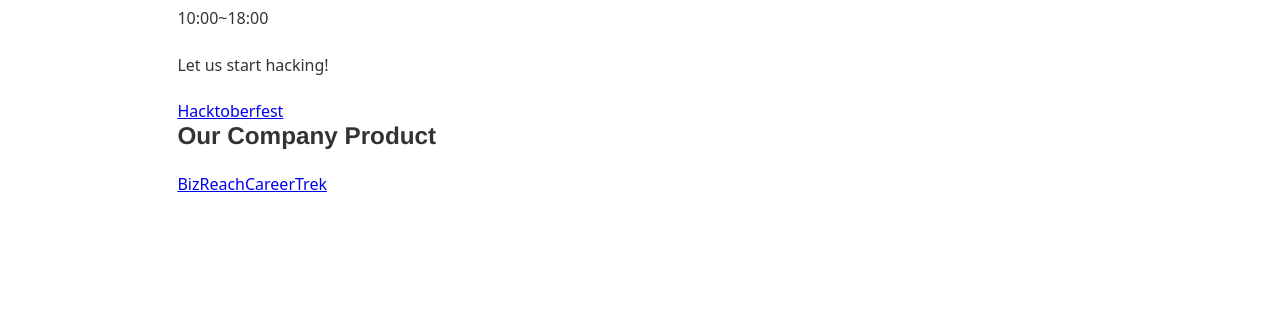
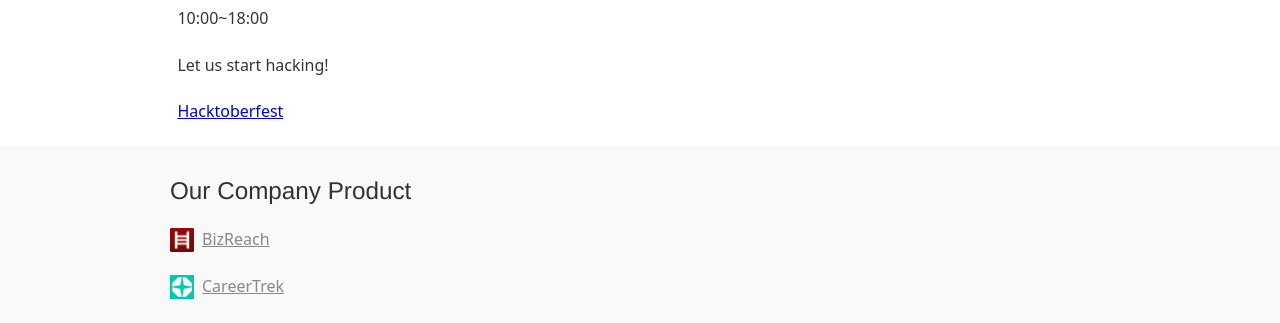
Before and after one commit to careertrek-hacktoberfest-day-2018/careertrek-hacktoberfest-day-2018.github.io, a Gatsby site: page / in a window 1280 px wide. Shown: the part 757-1080 px from the top of the page. Before the commit the page ends 976 px from the top, so only its background shows below. Built offline with nearby package versions, Linux system fonts and the light colour scheme; Gatsby itself is replaced by a stand-in of ours.

Commit message:
beautified footer

```diff
--- a/src/components/layout.tsx
+++ b/src/components/layout.tsx
@@ -3,20 +3,70 @@
 import { StaticQuery, graphql } from 'gatsby';
 
 import Header from './header';
+import bizreachTrekIcon from '../images/bizreach-icon.png';
+import careerTrekIcon from '../images/careertrek-icon.png';
 
 interface LayoutProps {
-  children: any
+  children: any;
 }
 
 interface MetaData {
-  name: String,
-  content: String,
+  name: String;
+  content: String;
 }
 
-const metaDataList : Array<MetaData> = [
+const metaDataList: Array<MetaData> = [
   { name: 'description', content: 'Careertrek Hacktoberfest Day 2018' },
   { name: 'keywords', content: 'hacktoberfest, careertrek' },
 ];
+
+const Footer = () => (
+  <footer
+    style={{
+      width: '100vw',
+      backgroundColor: '#f9f9f9',
+      paddingTop: '32px',
+    }}
+  >
+    <div
+      style={{
+        margin: '0 auto',
+        maxWidth: 940,
+        fontFamily:
+          '"Sailec-Bold", system-ui, -apple-system, BlinkMacSystemFont, "Segoe UI", "Roboto", "Helvetica Neue", "Helvetica", "Arial", sans-serif',
+      }}
+    >
+      <h2 style={{ fontWeight: 200 }}>Our Company Product</h2>
+      <div style={LinkWrapperStyle}>
+        <img src={bizreachTrekIcon} style={iconStyle} />
+        <a href="https://www.bizreach.jp/" target="_blank" style={linkStyle}>
+          BizReach
+        </a>
+      </div>
+      <div style={LinkWrapperStyle}>
+        <img src={careerTrekIcon} style={iconStyle} />
+        <a href="https://www.careertrek.com/" target="_blank" style={linkStyle}>
+          CareerTrek
+        </a>
+      </div>
+    </div>
+  </footer>
+);
+
+const LinkWrapperStyle = {
+  display: 'flex',
+};
+
+const iconStyle = {
+  display: 'inline-block',
+  width: '24px',
+  height: '24px',
+  marginRight: '8px',
+};
+
+const linkStyle = {
+  color: '#888',
+};
 
 const Layout = ({ children }: LayoutProps) => (
   <StaticQuery
@@ -29,13 +79,9 @@
         }
       }
     `}
-
     render={data => (
       <>
-        <Helmet
-          title={data.site.siteMetadata.title}
-          meta={metaDataList}
-        >
+        <Helmet title={data.site.siteMetadata.title} meta={metaDataList}>
           <html lang="en" />
         </Helmet>
         <Header siteTitle={data.site.siteMetadata.title} />
@@ -45,11 +91,13 @@
             maxWidth: 960,
             padding: '0px 1.0875rem 1.45rem',
             paddingTop: 0,
-            fontFamily: '"Sailec-Bold", system-ui, -apple-system, BlinkMacSystemFont, "Segoe UI", "Roboto", "Helvetica Neue", "Helvetica", "Arial", sans-serif',
+            fontFamily:
+              '"Sailec-Bold", system-ui, -apple-system, BlinkMacSystemFont, "Segoe UI", "Roboto", "Helvetica Neue", "Helvetica", "Arial", sans-serif',
           }}
         >
           {children}
         </div>
+        <Footer />
       </>
     )}
   />
--- a/src/pages/index.tsx
+++ b/src/pages/index.tsx
@@ -1,27 +1,27 @@
 import * as React from 'react';
 
 import Layout from '../components/layout';
-import EncourageButton from "../components/encourageButton";
+import EncourageButton from '../components/encourageButton';
 
 const IndexPage = () => (
   <Layout>
     <h1>CareerTrek Hacktoberfest Day 2018</h1>
     <address>
-      1-20-8, Fujigaoka, Aoba-ku, Yokohama-shi, Kanagawa-ken 227-0043,
-      Japan
+      1-20-8, Fujigaoka, Aoba-ku, Yokohama-shi, Kanagawa-ken 227-0043, Japan
     </address>
     <iframe
       src="https://www.google.com/maps/embed?pb=!1m18!1m12!1m3!1d3246.2636560418887!2d139.5301808144946!3d35.547190144920435!2m3!1f0!2f0!3f0!3m2!1i1024!2i768!4f13.1!3m3!1m2!1s0x6018f78612c70c99%3A0xbf8aabc4234d7842!2z6aOv55Sw5bGL!5e0!3m2!1sja!2sjp!4v1540528222240"
-      width="600" height="450" frameBorder="0" allowFullScreen />
+      width="600"
+      height="450"
+      frameBorder="0"
+      allowFullScreen
+    />
     <p>
       <time dateTime="2018-10-26T10:00+9:00">10:00</time>~
       <time dateTime="2018-10-26T10:00+18:00">18:00</time>
     </p>
     <p>Let us start hacking!</p>
     <a href="https://hacktoberfest.digitalocean.com/">Hacktoberfest</a>
-    <h2>Our Company Product</h2>
-    <a href="https://www.bizreach.jp/">BizReach</a>
-    <a href="https://www.careertrek.com/">CareerTrek</a>
     {/* <EncouragedButton></EncouragedButton> */}
   </Layout>
 );
```
Also changed, not shown: src/components/footer.tsx (added), src/images/bizreach-icon.png (added).
